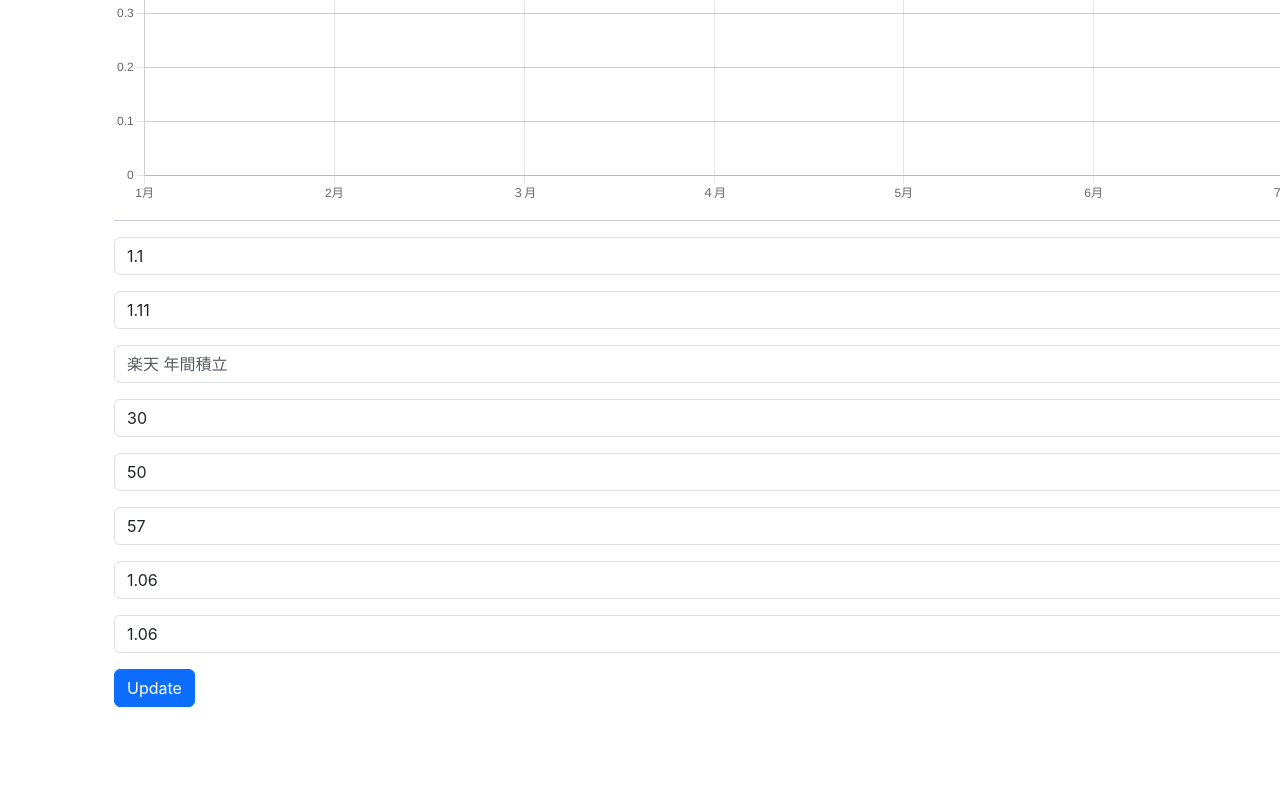
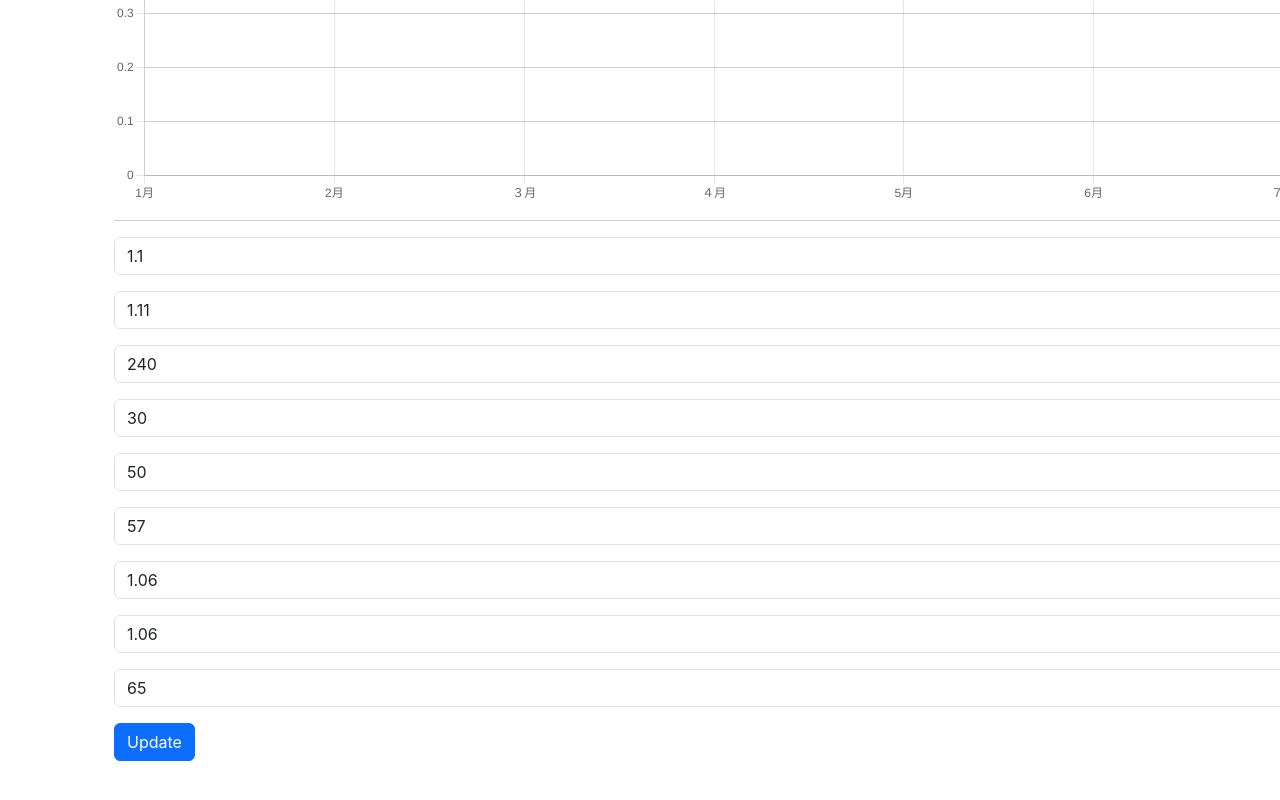
Before and after one commit to boneandrea/asset-simulation, a Vue app in the folder front/: page / in a window 1280 px wide. Shown: the part 452-1252 px from the top of the page. Built offline with nearby package versions, Linux system fonts and the light colour scheme.

Commit message:
低減レート開始年齢入力

```diff
--- a/front/src/components/HelloWorld.vue
+++ b/front/src/components/HelloWorld.vue
@@ -28,6 +28,9 @@
         <input v-model="config.rate_later.rakuten" type="number" step="0.01" class="form-control" placeholder="65からの低減レート(rakuten)" aria-label="Username" aria-describedby="basic-addon1">
     </div>
     <div class="input-group mb-3">
+        <input v-model="config.year_change_rate" type="number" step="0.01" class="form-control" placeholder="低減レートになる年齢">
+    </div>
+    <div class="input-group mb-3">
         <button class="btn btn-primary" :disable="rendered" @click="update">Update</button>
     </div>
 </template>
@@ -48,10 +51,12 @@
      S:30,
      R:50,
      year:57,
+     d:240,
      rate_later:{
          sony:1.06,
          rakuten:1.06,
-     }
+     },
+     year_change_rate: 65
  })
  const canvasRef = ref(null);
  const rendered = ref(false);
```
Also changed, not shown: 2 other files (tests, documents, lock files or other folders).
